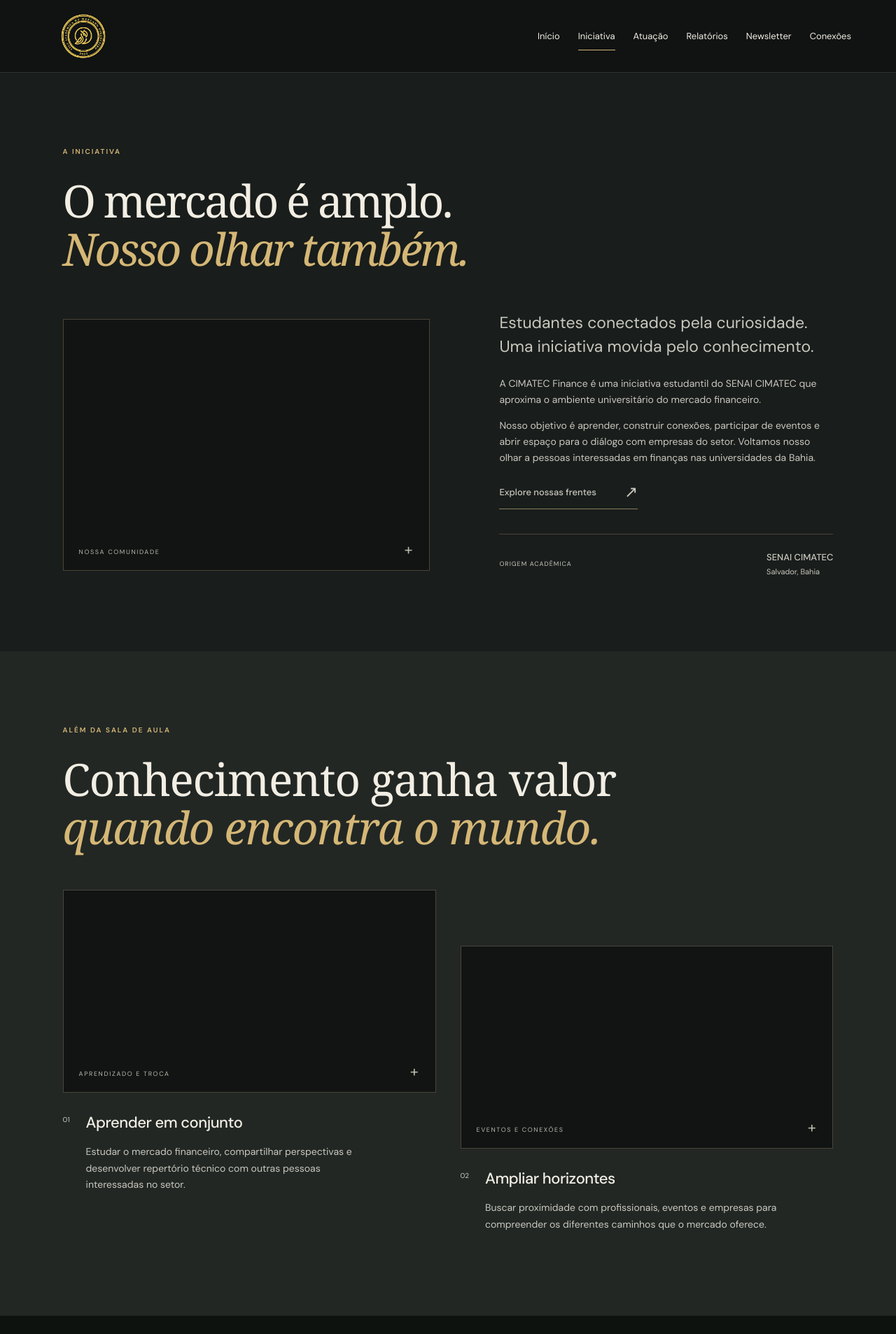
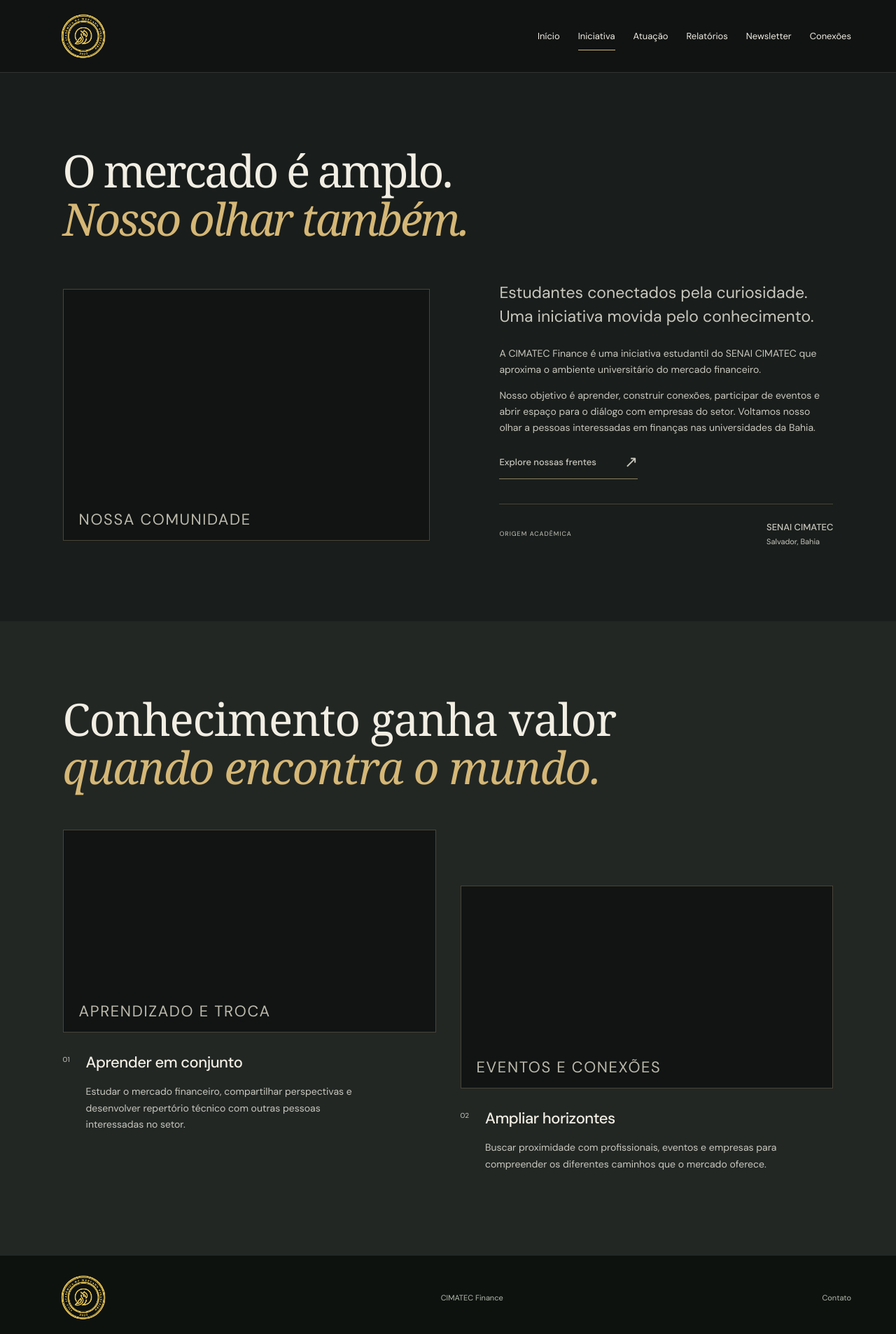
Before and after one commit to arthurcunha88/cimatec-finance, a Next.js app: page /iniciativa in a window 1280 px wide. Shown: the top 1907 px of the page at 70% size. Built offline with nearby package versions, Linux system fonts and the light colour scheme; a web font is replaced by a local one.

Commit message:
Remove decorative labels and symbols from site pages

```diff
--- a/src/app/atuacao/page.tsx
+++ b/src/app/atuacao/page.tsx
@@ -8,8 +8,8 @@ export default function Page(){
   const tabs = useRef<(HTMLButtonElement | null)[]>([]);
   const front = fronts[selected];
 return       <section id="atuacao" className="section work">
-        <div className="section-heading"><p className="eyebrow">FRENTES DE ATUAÇÃO</p><h1 className="page-title">Diferentes competências.<br /><em>Uma visão em construção.</em></h1><p className="section-intro">Finanças se conectam a tecnologia, organização e comunicação. É nessa interseção que estruturamos nossa atuação.</p></div>
+        <div className="section-heading"><h1 className="page-title">Diferentes competências.<br /><em>Uma visão em construção.</em></h1><p className="section-intro">Finanças se conectam a tecnologia, organização e comunicação. É nessa interseção que estruturamos nossa atuação.</p></div>
         <div className="front-tabs" role="tablist" aria-label="Frentes de atuação">{fronts.map((item, index) => <button key={item.name} id={`tab-${index}`} role="tab" aria-selected={selected === index} aria-controls={`panel-${index}`} tabIndex={selected === index ? 0 : -1} ref={el => { tabs.current[index] = el; }} onClick={() => setSelected(index)} onKeyDown={event => { let next = index; if(event.key === "ArrowRight") next = (index + 1) % fronts.length; else if(event.key === "ArrowLeft") next = (index + fronts.length - 1) % fronts.length; else if(event.key === "Home") next = 0; else if(event.key === "End") next = fronts.length - 1; else return; event.preventDefault(); setSelected(next); tabs.current[next]?.focus(); }}><span>0{index + 1}</span>{item.name}<span aria-hidden="true">↗</span></button>)}</div>
-        <div className="front-panel" role="tabpanel" id={`panel-${selected}`} aria-labelledby={`tab-${selected}`} tabIndex={0} key={selected}><div><p className="eyebrow">{front.label}</p><h3>{front.title}</h3><div className="front-index" aria-hidden="true">0{selected + 1}<span>/04</span></div></div><div className="front-content"><p>{front.text}</p><ul>{front.topics.map(topic => <li key={topic}><span aria-hidden="true">+</span>{topic}</li>)}</ul><a className="text-link dark-link" href={contact(`Olá! Quero conhecer a frente de ${front.name} da CIMATEC Finance.`)} target="_blank" rel="noopener noreferrer">Converse sobre esta frente <Arrow /></a></div></div>
+        <div className="front-panel" role="tabpanel" id={`panel-${selected}`} aria-labelledby={`tab-${selected}`} tabIndex={0} key={selected}><div><h3>{front.title}</h3><div className="front-index" aria-hidden="true">0{selected + 1}<span>/04</span></div></div><div className="front-content"><p>{front.text}</p><ul>{front.topics.map(topic => <li key={topic}>{topic}</li>)}</ul><a className="text-link dark-link" href={contact(`Olá! Quero conhecer a frente de ${front.name} da CIMATEC Finance.`)} target="_blank" rel="noopener noreferrer">Converse sobre esta frente <Arrow /></a></div></div>
       </section>;
 }
--- a/src/app/iniciativa/page.tsx
+++ b/src/app/iniciativa/page.tsx
@@ -1,6 +1,6 @@
 function Arrow() { return <span aria-hidden="true">↗</span>; }
-function Photo({ label, className = "" }: { label: string; className?: string }) { return <div className={`photo ${className}`} role="img" aria-label={`Espaço reservado para fotografia: ${label}`}><span>{label}</span><span aria-hidden="true">+</span></div>; }
+function Photo({ label, className = "" }: { label: string; className?: string }) { return <div className={`photo ${className}`} role="img" aria-label={`Espaço reservado para fotografia: ${label}`}><span>{label}</span></div>; }
 export default function Page(){return <>      <section id="iniciativa" className="section about">
-        <div className="section-heading"><p className="eyebrow">A INICIATIVA</p><h1 className="page-title">O mercado é amplo.<br /><em>Nosso olhar também.</em></h1></div>
+        <div className="section-heading"><h1 className="page-title">O mercado é amplo.<br /><em>Nosso olhar também.</em></h1></div>
         <div className="about-grid"><Photo label="NOSSA COMUNIDADE" /><div className="about-copy"><p className="lead">Estudantes conectados pela curiosidade. Uma iniciativa movida pelo conhecimento.</p><p>A CIMATEC Finance é uma iniciativa estudantil do SENAI CIMATEC que aproxima o ambiente universitário do mercado financeiro.</p><p>Nosso objetivo é aprender, construir conexões, participar de eventos e abrir espaço para o diálogo com empresas do setor. Voltamos nosso olhar a pessoas interessadas em finanças nas universidades da Bahia.</p><a className="text-link dark-link" href="/atuacao/">Explore nossas frentes <Arrow /></a><div className="signature"><span>ORIGEM ACADÊMICA</span><strong>SENAI CIMATEC <span>Salvador, Bahia</span></strong></div></div></div>
-      </section>      <section className="section experience" id="experiencias"><div className="section-heading"><p className="eyebrow">ALÉM DA SALA DE AULA</p><h2>Conhecimento ganha valor<br /><em>quando encontra o mundo.</em></h2></div><div className="experience-grid"><article><Photo label="APRENDIZADO E TROCA" /><div className="experience-text"><span>01</span><div><h3>Aprender em conjunto</h3><p>Estudar o mercado financeiro, compartilhar perspectivas e desenvolver repertório técnico com outras pessoas interessadas no setor.</p></div></div></article><article><Photo label="EVENTOS E CONEXÕES" /><div className="experience-text"><span>02</span><div><h3>Ampliar horizontes</h3><p>Buscar proximidade com profissionais, eventos e empresas para compreender os diferentes caminhos que o mercado oferece.</p></div></div></article></div></section></>}
+      </section>      <section className="section experience" id="experiencias"><div className="section-heading"><h2>Conhecimento ganha valor<br /><em>quando encontra o mundo.</em></h2></div><div className="experience-grid"><article><Photo label="APRENDIZADO E TROCA" /><div className="experience-text"><span>01</span><div><h3>Aprender em conjunto</h3><p>Estudar o mercado financeiro, compartilhar perspectivas e desenvolver repertório técnico com outras pessoas interessadas no setor.</p></div></div></article><article><Photo label="EVENTOS E CONEXÕES" /><div className="experience-text"><span>02</span><div><h3>Ampliar horizontes</h3><p>Buscar proximidade com profissionais, eventos e empresas para compreender os diferentes caminhos que o mercado oferece.</p></div></div></article></div></section></>}
--- a/src/app/publications.tsx
+++ b/src/app/publications.tsx
@@ -24,7 +24,7 @@ export default function Publications() {
   const filtered = reports.filter(report => (category === "Todos" || report.category === category) && normalize(`${report.title} ${report.summary} ${report.authors}`).includes(normalize(query)));
   return <>
     <section id="relatorios" className="section reports">
-      <div className="section-heading"><p className="eyebrow">PUBLICAÇÕES</p><h1 className="page-title">Perspectivas que merecem<br /><em>uma leitura mais atenta.</em></h1><p className="section-intro">Um espaço para os relatórios e estudos da CIMATEC Finance. Análises para aprofundar o olhar sobre economia, empresas e tecnologia.</p></div>
+      <div className="section-heading"><h1 className="page-title">Perspectivas que merecem<br /><em>uma leitura mais atenta.</em></h1><p className="section-intro">Um espaço para os relatórios e estudos da CIMATEC Finance. Análises para aprofundar o olhar sobre economia, empresas e tecnologia.</p></div>
       <div className="report-tools"><div className="report-filters" role="group" aria-label="Filtrar relatórios por tema">{categories.map(item => <button key={item} aria-pressed={category === item} onClick={() => setCategory(item)}>{item}</button>)}</div><label className="report-search"><span>Buscar relatórios</span><input type="search" value={query} onChange={event => setQuery(event.target.value)} placeholder="Título, assunto ou autor" /></label></div>
       <div aria-live="polite" aria-atomic="true" className="report-count">{filtered.length} {filtered.length === 1 ? "relatório disponível" : "relatórios disponíveis"}</div>
       {filtered.length ? <div className="report-list">{filtered.map(report => <article key={report.pdf}><div className="eyebrow">{report.category} · <time dateTime={report.date}>{new Intl.DateTimeFormat("pt-BR", { timeZone: "UTC" }).format(new Date(report.date))}</time></div><h3>{report.title}</h3><p>{report.summary}</p><p className="report-authors">{report.authors}</p><a href={report.pdf} className="text-link dark-link" target="_blank" rel="noopener noreferrer">Ler relatório em PDF <span aria-hidden="true">↗</span></a></article>)}</div> : <div className="reports-empty"><span className="empty-symbol" aria-hidden="true">↳</span><div><h3>{reports.length ? "Nenhum relatório encontrado." : "As próximas análises têm lugar aqui."}</h3><p>{reports.length ? "Experimente outro tema ou termo de busca." : "Ainda não há relatórios publicados. Quando disponibilizados, você poderá consultar os estudos e acessar os arquivos nesta área."}</p>{(category !== "Todos" || query) && <button className="reset-filters" onClick={() => {setCategory("Todos");setQuery("");}}>Limpar filtros</button>}</div></div>}
--- a/src/app/shell.tsx
+++ b/src/app/shell.tsx
@@ -15,6 +15,6 @@ export default function Shell({children}:{children:React.ReactNode}) {
  </nav>
  </header>
  <main id="conteudo" tabIndex={-1}>{children}</main>
- <footer><a href="/" aria-label="CIMATEC Finance, início"><img className="brand-image" src="/brand/logo.svg" alt="CIMATEC Finance" width="78" height="65"/></a><p>Iniciativa estudantil do SENAI CIMATEC · Salvador, Bahia</p><a href="/conexoes/#contato">Contato</a></footer>
+ <footer><a href="/" aria-label="CIMATEC Finance, início"><img className="brand-image" src="/brand/logo.svg" alt="CIMATEC Finance" width="78" height="65"/></a><p>CIMATEC Finance</p><a href="/conexoes/#contato">Contato</a></footer>
  </>;
 }
```
Also changed, not shown: src/app/conexoes/page.tsx (+1 -1 lines), src/app/newsletter/page.tsx (+1 -1 lines), src/app/page.tsx (+5 -5 lines).
